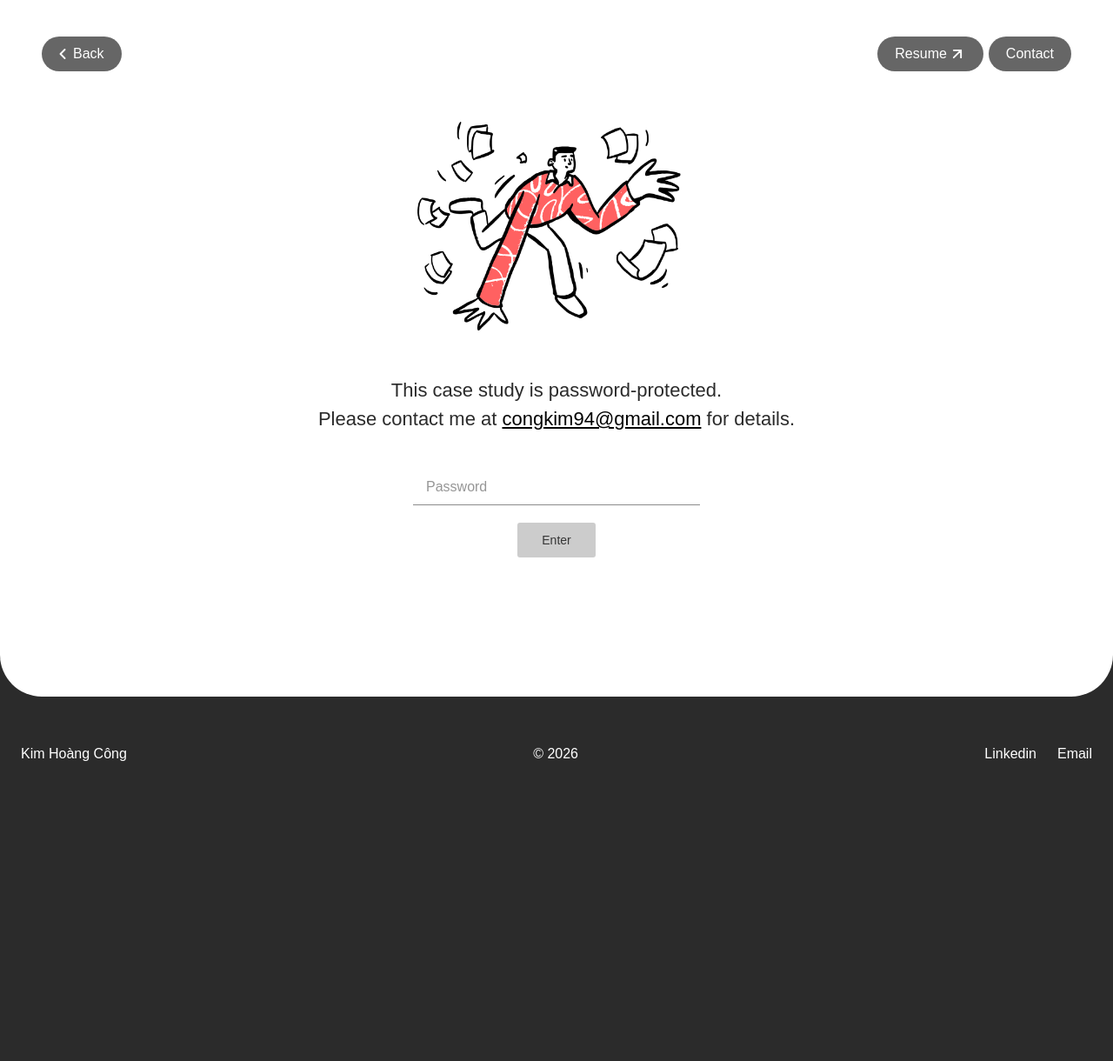
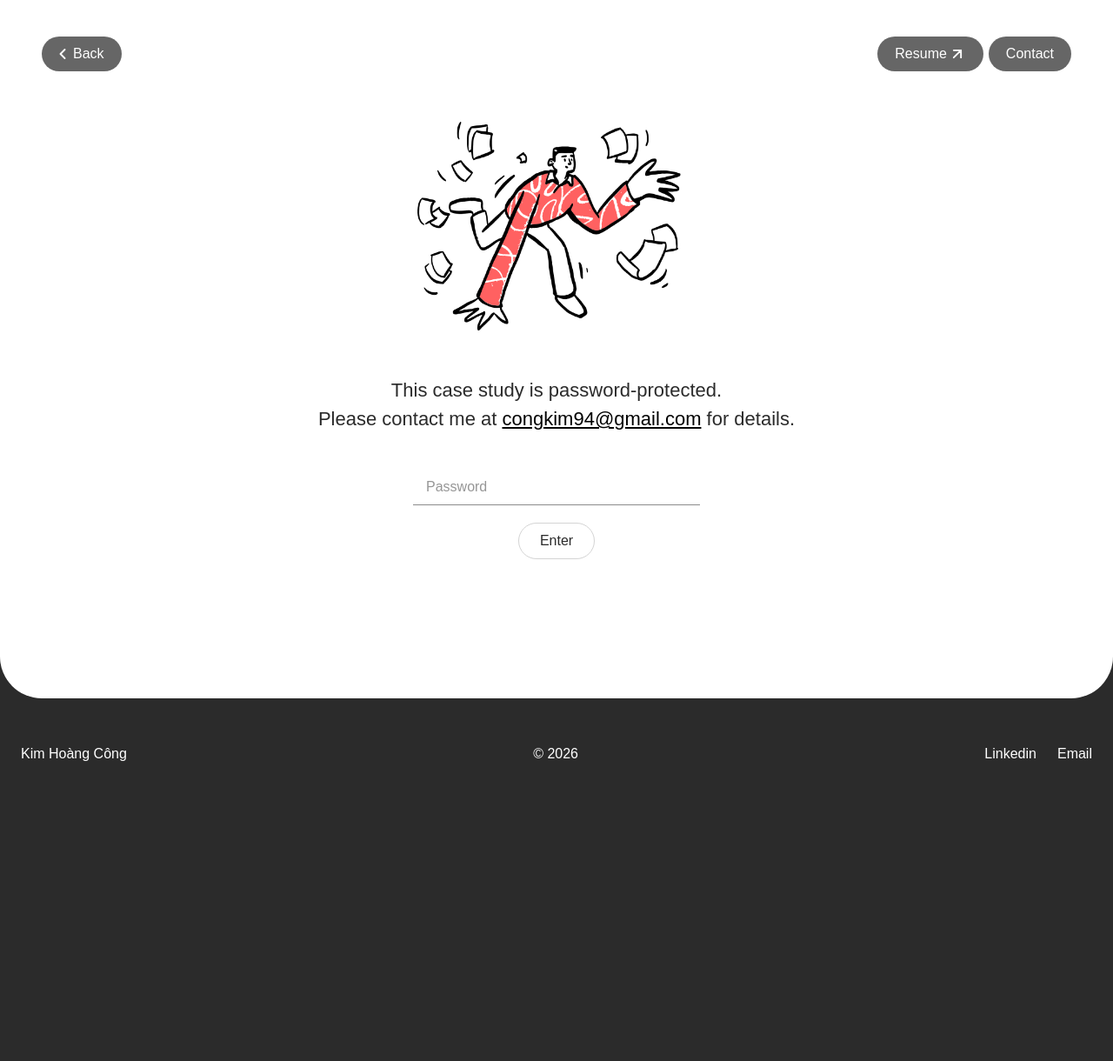
Before and after one commit to congkim94/congkim94.github.io, a Jekyll site: the page built from checkout-protected.html, in a window 1280 px wide. Shown: the whole page at 87% size. Built offline with Jekyll 4.4.1, drawn with Linux system fonts in a browser that asks for light colours; some web fonts are replaced; grey boxes are pictures that could not be loaded.

Commit message:
Restyle the password Enter button as a white outlined pill.
Co-authored-by: Cursor <cursoragent@cursor.com>

```diff
--- a/_layouts/default.html
+++ b/_layouts/default.html
@@ -5,7 +5,7 @@
     <meta name="viewport" content="width=device-width">
     <meta http-equiv="X-UA-Compatible" content="IE=edge">
     <title>Cong Kim</title>
-    <link href="/assets/stylesheets/main.css?v=23" rel="stylesheet">
+    <link href="/assets/stylesheets/main.css?v=24" rel="stylesheet">
     {% if page.legacy %}
     <meta name="robots" content="noindex">
     <link rel="preconnect" href="https://use.typekit.net" crossorigin>
--- a/_sass/_components/_protected.scss
+++ b/_sass/_components/_protected.scss
@@ -82,20 +82,30 @@
 }
 
 button {
-	border: none;
+	display: inline-flex;
+	align-items: center;
+	justify-content: center;
+	border: 1px solid #d4d4d4;
 	font-family: $font-sans;
-	font-size: 14px;
-	padding: 12px 28px;
-	background: #cccccc;
-    border-radius: 3px;
-    color: #363636;
-    transition: 0.5s all;
-    cursor: pointer;
-    &:hover{
-	color: white;
-	background: black;
-}
+	font-size: 16px;
+	font-weight: 500;
+	line-height: 1.25;
+	padding: 10px 24px;
+	background: #fff;
+	border-radius: 999px;
+	color: #2b2b2b;
+	cursor: pointer;
+	transition: background 0.2s ease, color 0.2s ease;
 
+	&:hover {
+		color: #fff;
+		background: #2b2b2b;
+	}
+
+	&:focus-visible {
+		outline: 2px solid #2b2b2b;
+		outline-offset: 3px;
+	}
 }
 ::-webkit-input-placeholder {
 	font-size: 16px;
```
